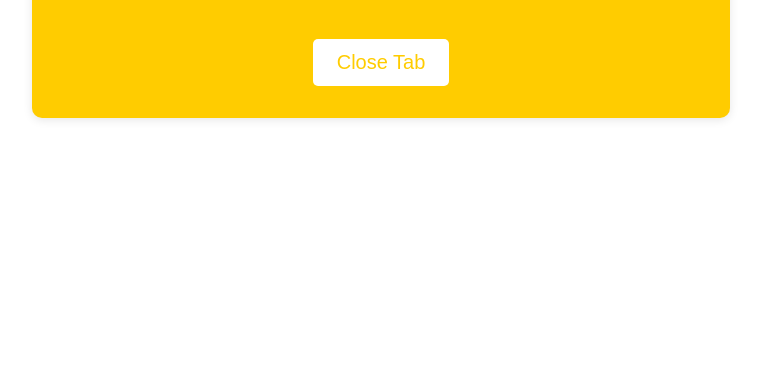
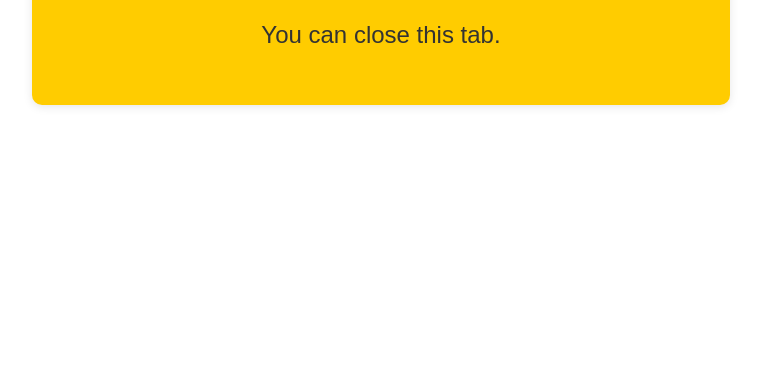
Before and after one commit to emeadiscita360/bonusapp_a360, a website: page index.html in a window 1280 px wide. Shown: the part 435-800 px from the top of the page, without its empty margins (259-1020 px from the left). Drawn offline with Linux system fonts and the light colour scheme.

Commit message:
index.html optimized

```diff
--- a/index.html
+++ b/index.html
@@ -70,8 +70,9 @@
     <div id="messageBox" class="message-box success">
         <h1 id="messageTitle">Success!</h1>
         <p id="messageText">Your acknowledgement was successful.</p>
+        <p id="closeMessage">You can close this tab.</p>
         <p id="paramDebug"></p>
-        <button id="closeBtn" class="close-btn success-btn">Close Tab</button>
+
     </div>
 
     <script>
@@ -127,9 +128,7 @@
 
         /*paramDebug.innerHTML = `Email: ${email || "N/A"}<br>Var1: ${var1 || "N/A"}<br>Var2: ${var2 || "N/A"}`;*/
 
-        closeBtn.addEventListener('click', function () {
-            window.close();
-        });
+
     </script>
 </body>
 
```
